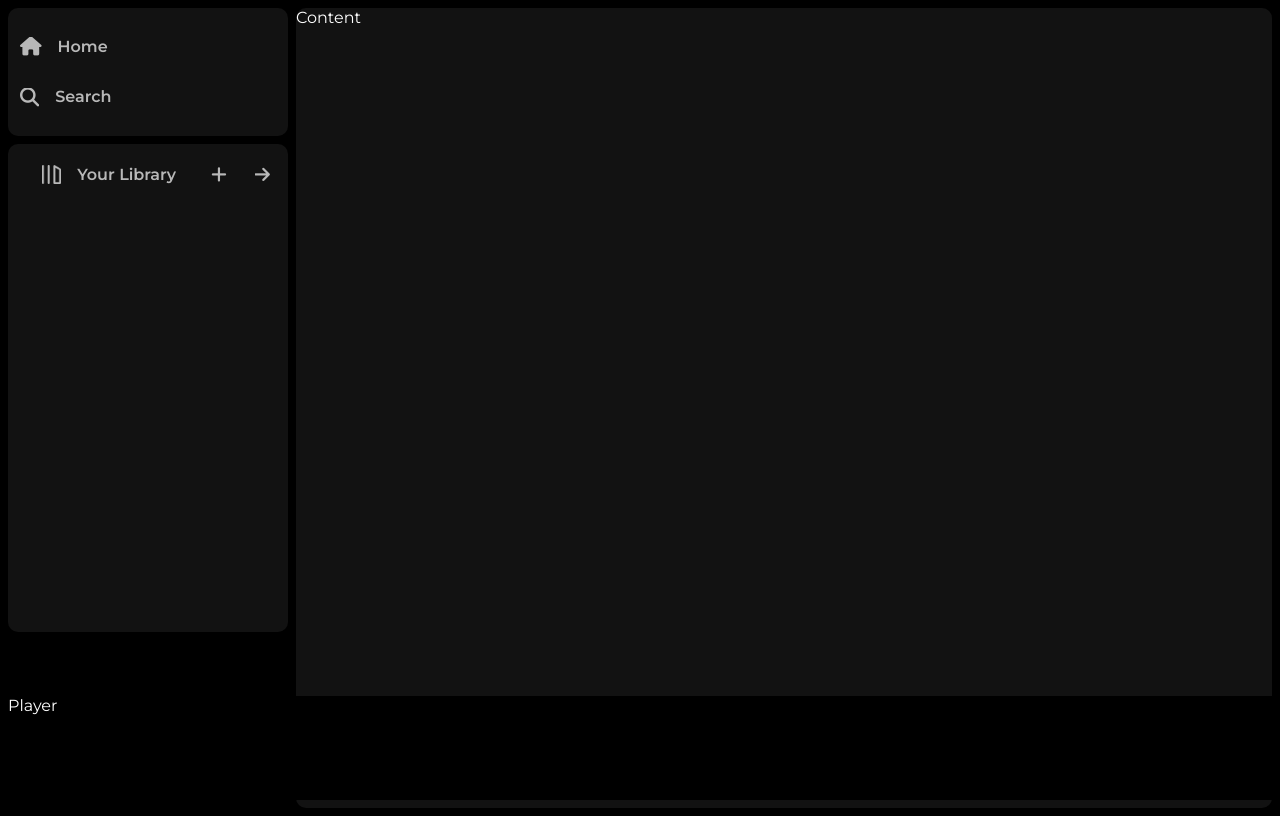
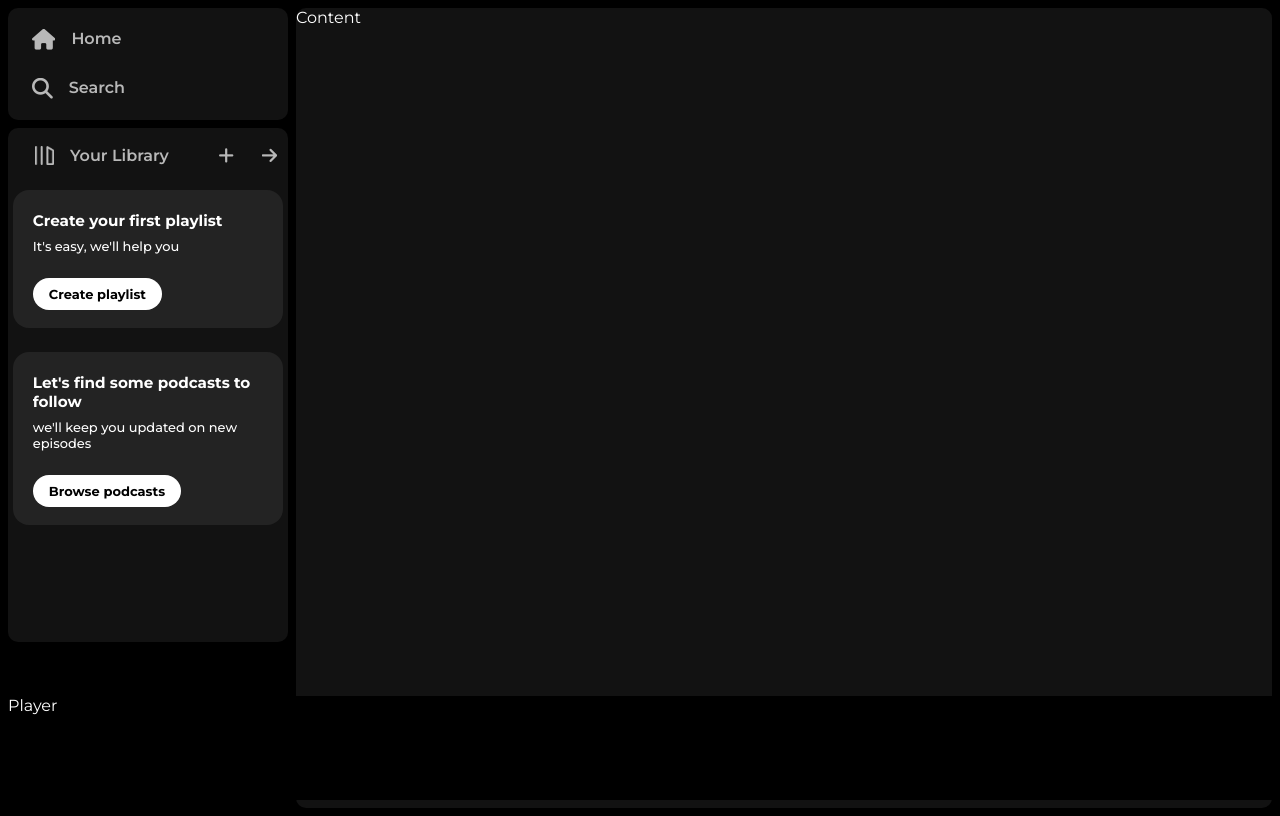
Before and after one commit to Abhi-2903/spotify-clone, a plain HTML site: page index.html in a window 1280 px wide. Drawn offline with Linux system fonts and the light colour scheme.

Commit message:
complete sidebar

```diff
--- a/index.html
+++ b/index.html
@@ -41,7 +41,18 @@
                     </div>
                 </div>
             </div>
-            <div class="boxes"></div>
+            <div class="lib-box">
+                <div class="box">
+                    <p class="box-p1">Create your first playlist</p>
+                    <p class="box-p2">It's easy, we'll help you</p>
+                    <button class="badge">Create playlist</button>
+                </div>
+                <div class="box ">
+                    <p class="box-p1">Let's find some podcasts to follow</p>
+                    <p class="box-p2">we'll keep you updated on new episodes</p>
+                    <button class="badge">Browse podcasts</button>
+                </div>
+            </div>
         </div>
         </div>
         <div class="content">Content</div>
--- a/style.css
+++ b/style.css
@@ -37,18 +37,19 @@ a{
     flex-direction: column;
     height: 112px;
     justify-content: space-evenly;
-    padding: 0.5rem 0.75rem;
+    padding: 0rem 1.5rem;
     border-radius: 10px
 }
 .navoption{
-    line-height: 2.5rem;
+    line-height: 2.3rem;
     opacity: 0.7;
     display: flex;
     align-items: center;
+
 }
 
 .navoption i{
-    font-size: 1.2rem;
+    font-size: 1.3rem;
 }
 .navoption a{
     font-size: 1rem;
@@ -61,10 +62,11 @@ a{
 .library{
     background-color: #121212;
     border-radius: 10px;
-    height: 59%;
+    height: 63%;
     margin-top: 0.5rem;
     margin-bottom: 0.5rem;
-    padding: 0.5rem 0.75rem;
+    padding: 0.3rem 0.3rem;
+    scrollbar-color: grey;
     overflow: clip;
 
 }
@@ -81,7 +83,7 @@ a{
     display: flex;
     flex-direction: column;
 }
-button{
+.options button{
     border: 0px;
     background-color: transparent;
     cursor: pointer;
@@ -107,3 +109,32 @@ button p{
 .libnav button:hover{
     opacity: 1;
 }
+.badge{
+    background-color: white;
+    color: black;
+    font-weight: 700;
+    border: 0px;
+    border-radius: 50px;
+    font-size: 13px;
+    padding: 8px 16px;
+    margin-top: 1.5rem;
+    cursor: pointer;
+}
+.box{
+    background-color: #232323;
+   margin: 1.5rem 0rem 0.5rem 0px;
+
+    border-radius: 1rem;
+    padding: 18px 20px;
+
+}
+.box-p1{
+    font-size: 0.95rem;
+    font-weight: 700;
+    margin-top: 0.2rem;
+}
+.box-p2{
+    font-size: 0.81rem;
+    margin-top: 0.5rem;
+    font-weight: 500;
+}
```
